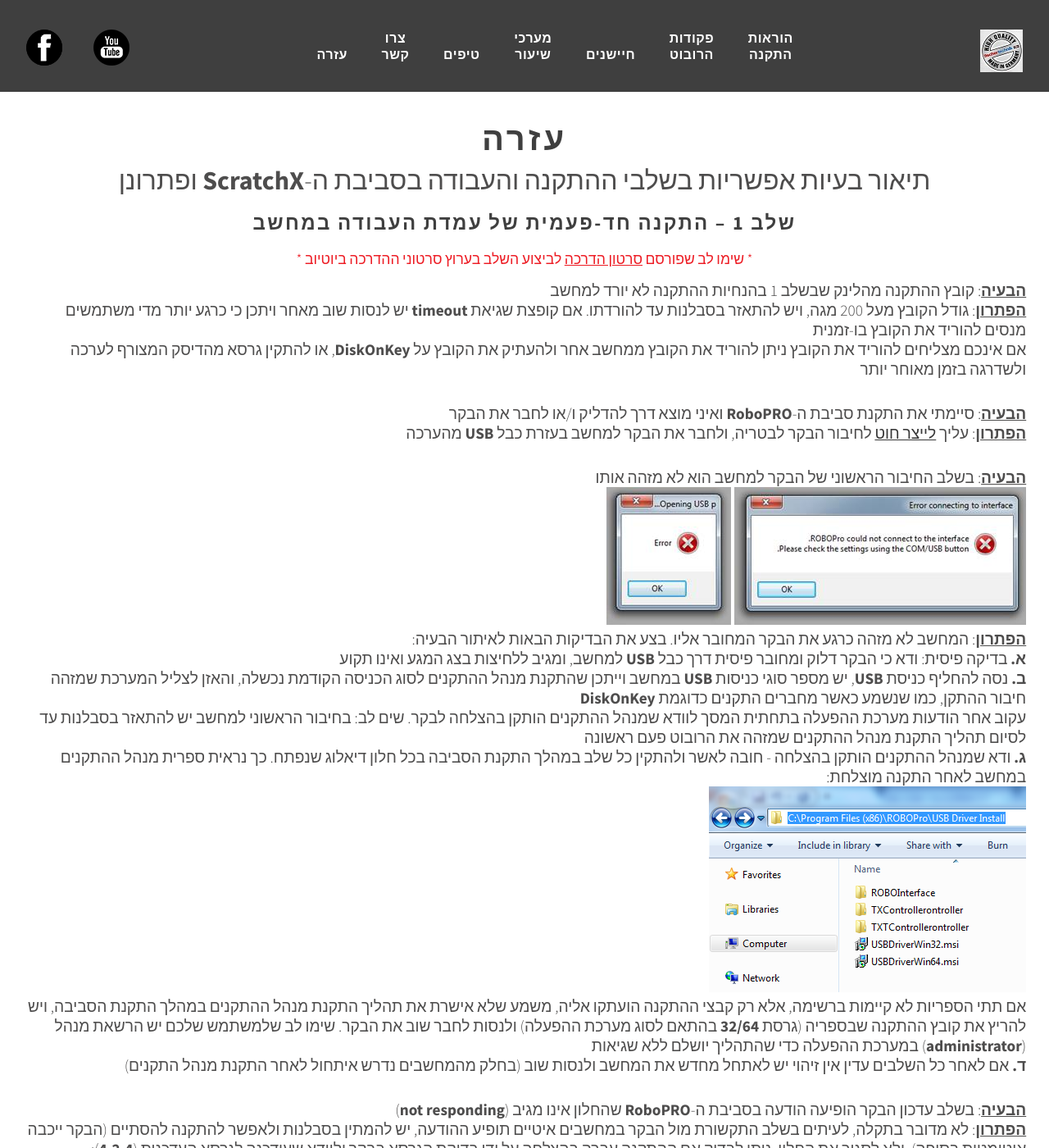
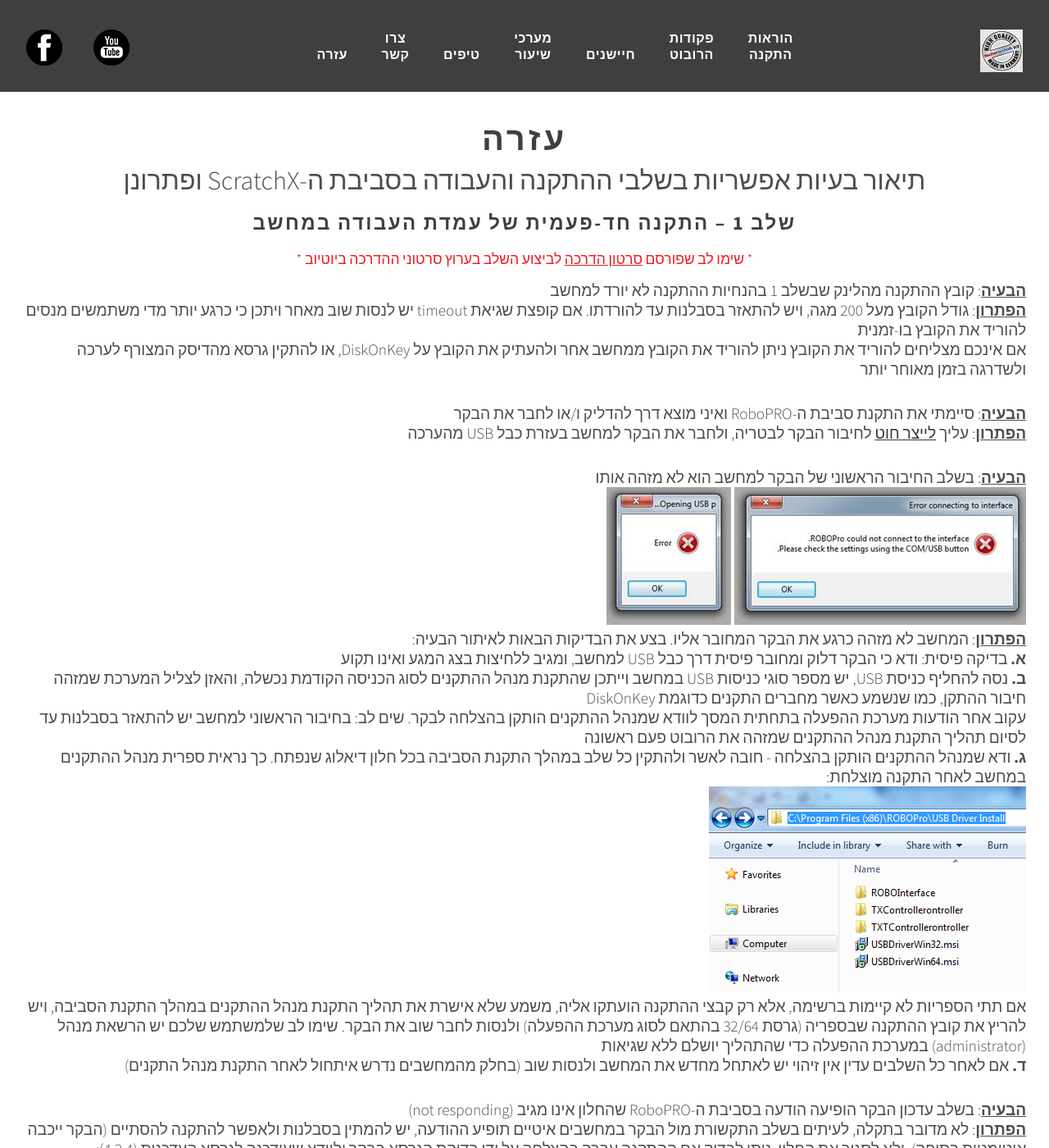
Before and after one commit to adihadas/ftscratch, a Jekyll site: the page QA.html, which Jekyll copies as it is, in a window 1280 px wide and 1400 px high. Shown: the whole window at 82% size. Built offline with Jekyll 4.4.1, drawn with Linux system fonts in a browser that asks for light colours; some of the changed text lies outside the part shown.

Commit message:
Phrasing upd

```diff
--- a/QA.html
+++ b/QA.html
@@ -43,7 +43,7 @@
 	<div id="featured" class="container">
 		<div class="major">
 			<h2 id="main">עזרה</h2>
-			<span class="byline">תיאור בעיות אפשריות בשלבי ההתקנה והעבודה בסביבת ה-<b>ScratchX</b> ופתרונן</span>
+			<span class="byline">תיאור בעיות אפשריות בשלבי ההתקנה והעבודה בסביבת ה-ScratchX ופתרונן</span>
 		</div>
 	</div>
 
@@ -54,28 +54,28 @@
 			</div>
 			<div class="problem">
 				 <b><u><b>הבעיה</b></u></b>: קובץ ההתקנה מהלינק שבשלב 1 בהנחיות ההתקנה לא יורד למחשב<br>
-				<b><u><b>הפתרון</b></u></b>: גודל הקובץ מעל 200 מגה, ויש להתאזר בסבלנות עד להורדתו. אם קופצת שגיאת <b>timeout</b> יש לנסות שוב מאחר ויתכן כי כרגע יותר מדי משתמשים מנסים להוריד את הקובץ בו-זמנית<br>
-				אם אינכם מצליחים להוריד את הקובץ ניתן להוריד את הקובץ ממחשב אחר ולהעתיק את הקובץ על <b>DiskOnKey</b>, או להתקין גרסא מהדיסק המצורף לערכה ולשדרגה בזמן מאוחר יותר
+				<b><u><b>הפתרון</b></u></b>: גודל הקובץ מעל 200 מגה, ויש להתאזר בסבלנות עד להורדתו. אם קופצת שגיאת timeout יש לנסות שוב מאחר ויתכן כי כרגע יותר מדי משתמשים מנסים להוריד את הקובץ בו-זמנית<br>
+				אם אינכם מצליחים להוריד את הקובץ ניתן להוריד את הקובץ ממחשב אחר ולהעתיק את הקובץ על DiskOnKey, או להתקין גרסא מהדיסק המצורף לערכה ולשדרגה בזמן מאוחר יותר
 			</div>
 			<div class="problem">
-				 <b><u><b>הבעיה</b></u></b>: סיימתי את התקנת סביבת ה-<b>RoboPRO</b> ואיני מוצא דרך להדליק ו/או לחבר את הבקר<br>
-				<b><u><b>הפתרון</b></u></b>: עליך <a href="https://www.youtube.com/watch?v=Ts94WvaQhPQ" target="_blank">לייצר חוט</a> לחיבור הבקר לבטריה, ולחבר את הבקר למחשב בעזרת כבל <b>USB</b> מהערכה
+				 <b><u><b>הבעיה</b></u></b>: סיימתי את התקנת סביבת ה-RoboPRO ואיני מוצא דרך להדליק ו/או לחבר את הבקר<br>
+				<b><u><b>הפתרון</b></u></b>: עליך <a href="https://www.youtube.com/watch?v=Ts94WvaQhPQ" target="_blank">לייצר חוט</a> לחיבור הבקר לבטריה, ולחבר את הבקר למחשב בעזרת כבל USB מהערכה
 			</div>
 			<div id="recognise_usb"  class="problem">
 				 <b><u><b>הבעיה</b></u></b>: בשלב החיבור הראשוני של הבקר למחשב הוא לא מזהה אותו<br>
 				 <img src="images/error2.jpg" /> <img src="images/error1.jpg" /><br>
 				<b><u><b>הפתרון</b></u></b>:  המחשב לא מזהה כרגע את הבקר המחובר אליו. בצע את הבדיקות הבאות לאיתור הבעיה:<br>
-				<b>א.</b> בדיקה פיסית: ודא כי הבקר דלוק ומחובר פיסית דרך כבל <b>USB</b> למחשב, ומגיב ללחיצות בצג המגע ואינו תקוע<br>
-				<b>ב.</b> נסה להחליף כניסת <b>USB</b>, יש מספר סוגי כניסות <b>USB</b> במחשב וייתכן שהתקנת מנהל ההתקנים לסוג הכניסה הקודמת נכשלה, והאזן לצליל המערכת שמזהה חיבור ההתקן, כמו שנשמע כאשר מחברים התקנים כדוגמת <b>DiskOnKey</b><br>
+				<b>א.</b> בדיקה פיסית: ודא כי הבקר דלוק ומחובר פיסית דרך כבל USB למחשב, ומגיב ללחיצות בצג המגע ואינו תקוע<br>
+				<b>ב.</b> נסה להחליף כניסת USB, יש מספר סוגי כניסות USB במחשב וייתכן שהתקנת מנהל ההתקנים לסוג הכניסה הקודמת נכשלה, והאזן לצליל המערכת שמזהה חיבור ההתקן, כמו שנשמע כאשר מחברים התקנים כדוגמת DiskOnKey<br>
 				עקוב אחר הודעות מערכת ההפעלה בתחתית המסך לוודא שמנהל ההתקנים הותקן בהצלחה לבקר. שים לב: בחיבור הראשוני למחשב יש להתאזר בסבלנות עד לסיום תהליך התקנת מנהל ההתקנים שמזהה את הרובוט פעם ראשונה<br>
 				<b>ג.</b> ודא שמנהל ההתקנים הותקן בהצלחה - חובה לאשר ולהתקין כל שלב במהלך התקנת הסביבה בכל חלון דיאלוג שנפתח. כך נראית ספרית מנהל ההתקנים במחשב לאחר התקנה מוצלחת:<br>
 				<img src="images/drivers_lib.png" /><br>
-				אם תתי הספריות לא קיימות ברשימה, אלא רק קבצי ההתקנה הועתקו אליה, משמע שלא אישרת את תהליך התקנת מנהל ההתקנים במהלך התקנת הסביבה, ויש להריץ את קובץ ההתקנה שבספריה (גרסת <b>32/64</b> בהתאם לסוג מערכת ההפעלה) ולנסות לחבר שוב את הבקר. שימו לב שלמשתמש שלכם יש הרשאת מנהל (<b>administrator</b>) במערכת ההפעלה כדי שהתהליך יושלם ללא שגיאות<br>
+				אם תתי הספריות לא קיימות ברשימה, אלא רק קבצי ההתקנה הועתקו אליה, משמע שלא אישרת את תהליך התקנת מנהל ההתקנים במהלך התקנת הסביבה, ויש להריץ את קובץ ההתקנה שבספריה (גרסת 32/64 בהתאם לסוג מערכת ההפעלה) ולנסות לחבר שוב את הבקר. שימו לב שלמשתמש שלכם יש הרשאת מנהל (administrator) במערכת ההפעלה כדי שהתהליך יושלם ללא שגיאות<br>
 				<b>ד.</b> אם לאחר כל השלבים עדין אין זיהוי יש לאתחל מחדש את המחשב ולנסות שוב (בחלק מהמחשבים נדרש איתחול לאחר התקנת מנהל התקנים)
 			</div>
 			<div class="problem">
-				 <b><u><b>הבעיה</b></u></b>: בשלב עדכון הבקר הופיעה הודעה בסביבת ה-<b>RoboPRO</b> שהחלון אינו מגיב (<b>not responding</b>)<br>
-				 <b><u><b>הפתרון</b></u></b>:  לא מדובר בתקלה, לעיתים בשלב התקשורת מול הבקר במחשבים איטיים תופיע ההודעה, יש להמתין בסבלנות ולאפשר להתקנה להסתיים (הבקר ייכבה אוטומטית בסופה), ולא לסגור את החלון. ניתן לבדוק אם ההתקנה עברה בהצלחה על ידי בדיקת הגרסא בבקר ולוודא שעודכנה לגרסא העדכנית (<b>4.2.4</b>):<br>
+				 <b><u><b>הבעיה</b></u></b>: בשלב עדכון הבקר הופיעה הודעה בסביבת ה-RoboPRO שהחלון אינו מגיב (not responding)<br>
+				 <b><u><b>הפתרון</b></u></b>:  לא מדובר בתקלה, לעיתים בשלב התקשורת מול הבקר במחשבים איטיים תופיע ההודעה, יש להמתין בסבלנות ולאפשר להתקנה להסתיים (הבקר ייכבה אוטומטית בסופה), ולא לסגור את החלון. ניתן לבדוק אם ההתקנה עברה בהצלחה על ידי בדיקת הגרסא בבקר ולוודא שעודכנה לגרסא העדכנית (4.2.4):<br>
 				 <img src="images/version3.gif" /> <img src="images/version2.gif" /> <img src="images/version1.gif" /><br>
 			</div>
 		</div>
@@ -85,49 +85,49 @@
 <div id="portfolio-wrapper">
 	<div id="portfolio" class="container">
 		 <div class="title">
-		 	  <h2 id="step2">שלב 2 – הדלקת וחיבור בקר ה-<b>TXT</b> למחשב</h2>
+		 	  <h2 id="step2">שלב 2 – הדלקת וחיבור בקר ה-TXT למחשב</h2>
 		</div>
 		<div class="problem">
 			<b><u><b>הבעיה</b></u></b>: הבקר אינו נדלק<br>
 			<b><u><b>הפתרון</b></u></b>: עקוב אחר השלבים הבאים לפתרון הבעיה, בדוק אם הבקר נדלק לאחר כל שלב בבדיקה:<br>
-			<b>א.</b> ודא שלחצת לחיצה ארוכה של כ-<b>3</b> שניות על כפתור ה: <b>ON/OFF</b> לשם הדלקת הבקר<br>
+			<b>א.</b> ודא שלחצת לחיצה ארוכה של כ-3 שניות על כפתור ה: ON/OFF לשם הדלקת הבקר<br>
 			<b>ב.</b> ודא שהבקר מחובר היטב לבטריה באמצעות החוט, יתכן שמגע רופף גרם ליציאת מחבר מאחת הכניסות. החיבור עלול להיות רופף אם אחד המחברים קיבל מכה ו"נסגר", ניתן להרחיב את המחבר באמצעות נעיצת המברג במרכזו<br>
 			<b>ג.</b> ודא שכניסת ה: + בבקר מחוברת לכניסת ה: + בבטריה, וכך גם כניסות ה: - <br>
 			<b>ד.</b> נסה להשתמש בחוט חליפי כדי לודא שלא מדובר בבעיה פיסית בחוט<br>
 			<b>ה.</b> ודא שהבטריה טעונה ואינה ריקה. אם הינה טעונה נסה להשתמש בבטריה אחרת
 		</div>
 		<div class="problem">
-			 <b><u><b>הבעיה</b></u></b>: איני מצליח לחבר את הבקר למחשב עם כבל <b>USB</b><br>
+			 <b><u><b>הבעיה</b></u></b>: איני מצליח לחבר את הבקר למחשב עם כבל USB<br>
 			 <b><u><b>הפתרון</b></u></b>: עקוב אחרי הפתרון ל<a href="#recognise_usb">בעית זיהוי הבקר</a> על ידי המחשב
  		</div>
 		<div class="problem">
-			 <b><u><b>הבעיה</b></u></b>: איני מצליח לחבר את הבקר לרשת ה-<b>WiFi</b>  / <b>BlueTooth</b><br>
-			 <b><u><b>הפתרון</b></u></b>: עליך לעקוב אחר הוראות ההתקנה הנמצאות בלינקים המתאימים שבתיאור שלב <b>2</b> <a href="https://adihadas.github.io/ftscratch/#setup" target="_blank">בהוראות ההתקנה באתר</a> המלווה למורה. בסיום התהליך עליך לכבות ולהדליק את הבקר ולנסות שוב
+			 <b><u><b>הבעיה</b></u></b>: איני מצליח לחבר את הבקר לרשת ה-WiFi  / BlueTooth<br>
+			 <b><u><b>הפתרון</b></u></b>: עליך לעקוב אחר הוראות ההתקנה הנמצאות בלינקים המתאימים שבתיאור שלב 2 <a href="https://adihadas.github.io/ftscratch/#setup" target="_blank">בהוראות ההתקנה באתר</a> המלווה למורה. בסיום התהליך עליך לכבות ולהדליק את הבקר ולנסות שוב
  		</div>
 		<div class="problem">
-			 <b><u><b>הבעיה</b></u></b>: איני מצליח לראות את הבקר מהמחשב ברשימת המכשירים תומכי ה-<b>WiFi</b>  / <b>BlueTooth</b><br>
-			 <b><u><b>הפתרון</b></u></b>: ודא שהתקשורת שאתה מעוניין להתחבר בה פועלת בבקר. מאחר וניתן לכבות את תקשורת ה-<b>WiFi</b>  / <b>BlueTooth</b> בבקר בלחיצה על הכפתור המתאים בתפריט ה-<b>Network</b>, ודא שהכפתור לא נלחץ בטעות והתקשורת אכן פועלת
+			 <b><u><b>הבעיה</b></u></b>: איני מצליח לראות את הבקר מהמחשב ברשימת המכשירים תומכי ה-WiFi  / BlueTooth<br>
+			 <b><u><b>הפתרון</b></u></b>: ודא שהתקשורת שאתה מעוניין להתחבר בה פועלת בבקר. מאחר וניתן לכבות את תקשורת ה-WiFi  / BlueTooth בבקר בלחיצה על הכפתור המתאים בתפריט ה-Network, ודא שהכפתור לא נלחץ בטעות והתקשורת אכן פועלת
  		</div>
 		<div class="problem">
-			 <b><u><b>הבעיה</b></u></b>: עקבתי אחרי ההוראות ועדין איני מצליח להתחבר לרשת ה-<b>BlueTooth</b><br>
-			 <b><u><b>הפתרון</b></u></b>: ייתכן שהנך משתמש ב-<b>Dongle</b> לתקשורת <b>BlueTooth</b> שלא תומך בטווחים של הבקר – נסה להשתמש בדונגל חליפי לבדיקת התקשורת
+			 <b><u><b>הבעיה</b></u></b>: עקבתי אחרי ההוראות ועדין איני מצליח להתחבר לרשת ה-BlueTooth<br>
+			 <b><u><b>הפתרון</b></u></b>: ייתכן שהנך משתמש ב-Dongle לתקשורת BlueTooth שלא תומך בטווחים של הבקר – נסה להשתמש בדונגל חליפי לבדיקת התקשורת
  		</div>
 		<div id="recognise_BT" class="problem">
-			 <b><u><b>הבעיה</b></u></b>: הצלחתי כבר להתחבר דרך <b>BlueTooth</b> בהצלחה אבל כעת איני מצליח להתחבר<br>
+			 <b><u><b>הבעיה</b></u></b>: הצלחתי כבר להתחבר דרך BlueTooth בהצלחה אבל כעת איני מצליח להתחבר<br>
 			 <b><u><b>הפתרון</b></u></b>: יש להריץ את השלב האחרון מהוראות החיבור בכל פעם שמדליקים מחדש את הבקר:<br>
 			 <img src="images/BT_last_step.jpg" /><br>
  		</div>
 		<div class="problem">
-			 <b><u><b>הבעיה</b></u></b>: רשת ה-<b>WiFi</b> מופיעה כמה פעמים ברשימת הרשתות ואיני יודע מה לבחור<br>
-			 <b><u><b>הפתרון</b></u></b>: יש כמה מופעים לרשת במקרה שיש מספר <b>Access Points</b> לרשת – ודא שבחרת את הראשונה, ורק אם התקלה חוזרת נסה להתחבר לשאר המופעים
+			 <b><u><b>הבעיה</b></u></b>: רשת ה-WiFi מופיעה כמה פעמים ברשימת הרשתות ואיני יודע מה לבחור<br>
+			 <b><u><b>הפתרון</b></u></b>: יש כמה מופעים לרשת במקרה שיש מספר Access Points לרשת – ודא שבחרת את הראשונה, ורק אם התקלה חוזרת נסה להתחבר לשאר המופעים
  		</div>
 		<div class="problem">
-			 <b><u><b>הבעיה</b></u></b>: איני מצליח לקבל כתובת <b>IP</b> ברשת של בית הספר<br>
+			 <b><u><b>הבעיה</b></u></b>: איני מצליח לקבל כתובת IP ברשת של בית הספר<br>
 			 <b><u><b>הפתרון</b></u></b>: עקוב אחר השלבים הבאים:<br>
 			 א. אם זמן ההמתנה בשלב איתחול הרשת הוא ארוך – תהליך אימות הסיסמא מתבצע ונכשל, יש לוודא שהסיסמא הוקלדה כמו שצריך<br>
 			 ב. אם האיתחול מיידי ללא זמן המתנה הבקר לא מצא מולו בדיקת סיסמא ויש לודא שלרשת שנבחרה אכן הוגדרה סיסמא<br>
-			 ג. אם יש כמה מופעים לאותו שם רשת ברשימה - במקרה שיש מספר <b>Access Points</b> לרשת – ודא שבחרת את הראשונה, ורק אם התקלה חוזרת נסה להתחבר לשאר המופעים<br>
-			 ד. אתחל את הבקר ובדוק קבלת כתובת <b>IP</b> ברשת<br>
+			 ג. אם יש כמה מופעים לאותו שם רשת ברשימה - במקרה שיש מספר Access Points לרשת – ודא שבחרת את הראשונה, ורק אם התקלה חוזרת נסה להתחבר לשאר המופעים<br>
+			 ד. אתחל את הבקר ובדוק קבלת כתובת IP ברשת<br>
 			 <img src="images/IP3.jpg"/> <img src="images/IP2.jpg"/> <img src="images/IP1.jpg"/>
  		</div>
 	</div>
@@ -135,7 +135,7 @@
 <div id="featured-wrapper">
 	<div id="featured" class="container">
 		<div class="title">
-		 	<h2 id="step3">שלב 3 – הפעלת תוכנת הקישור <b>FTScratchTXT</b></h2>
+		 	<h2 id="step3">שלב 3 – הפעלת תוכנת הקישור FTScratchTXT</h2>
 			 <span class="byline" style="color: rgb(237, 28, 36)">* שימו לב שהורדתם והפעלתם את <a href="https://adihadas.github.io/ftscratch/bin/FTScratchTXT.exe" style="color: rgb(237, 28, 36)">התוכנה בגרסתה האחרונה</a> *</span>
 		</div>
 		<div class="problem">
@@ -145,21 +145,21 @@
 			 ב. ודא שבחרת את אפשרות התקשורת המתאימה לבקר מהרשימה הנפתחת בהרצת התכנית– יש לבחור את כפתור הרדיו שליד האפשרות המתאימה לפני הלחיצה על כפתור האישור "OK".
 		</div>
 		<div class="problem">
-		 	 <b><u><b>הבעיה</b></u></b>: התוכנה עדיין לא מתחברת לבקר בתקשורת <b>USB</b><br>
-			 <b><u><b>הפתרון</b></u></b>: עקוב אחרי <a href="#recognise_usb">הפתרון לבעית זיהוי הבקר בחיבור <b>USB</b></a><br>
+		 	 <b><u><b>הבעיה</b></u></b>: התוכנה עדיין לא מתחברת לבקר בתקשורת USB<br>
+			 <b><u><b>הפתרון</b></u></b>: עקוב אחרי <a href="#recognise_usb">הפתרון לבעית זיהוי הבקר בחיבור USB</a><br>
 		</div>
 		<div class="problem">
-		 	 <b><u><b>הבעיה</b></u></b>: התוכנה עדיין לא מתחברת לבקר בתקשורת <b>BlueTooth</b><br>
-			 <b><u><b>הפתרון</b></u></b>: ודא שהבקר מחובר לרובוט ברשימת ההתקנים וביצעת את השלב האחרון בהוראות ההתקנה אם הדלקת שוב את הבקר לאחרונה, כמפורט <a href="#recognise_BT">בפתרון לבעית זיהוי הבקר בחיבור <b>BlueTooth</b></a><br>
+		 	 <b><u><b>הבעיה</b></u></b>: התוכנה עדיין לא מתחברת לבקר בתקשורת BlueTooth<br>
+			 <b><u><b>הפתרון</b></u></b>: ודא שהבקר מחובר לרובוט ברשימת ההתקנים וביצעת את השלב האחרון בהוראות ההתקנה אם הדלקת שוב את הבקר לאחרונה, כמפורט <a href="#recognise_BT">בפתרון לבעית זיהוי הבקר בחיבור BlueTooth</a><br>
 		</div>
 		<div class="problem">
-		 	 <b><u><b>הבעיה</b></u></b>: התוכנה עדיין לא מתחברת לבקר בתקשורת <b>WiFi</b><br>
+		 	 <b><u><b>הבעיה</b></u></b>: התוכנה עדיין לא מתחברת לבקר בתקשורת WiFi<br>
 			 <b><u><b>הפתרון</b></u></b>: עקוב אחר הצעדים הבאים לפתרון הבעיה:<br>
-			 א. ודא שתקשורת ה-<b>WiFi</b> פועלת בבקר והבקר התחבר בהצלחה לרשת הבית ספרית וקיבל כתובת <b>IP</b><br>
+			 א. ודא שתקשורת ה-<b>WiFi</b> פועלת בבקר והבקר התחבר בהצלחה לרשת הבית ספרית וקיבל כתובת IP<br>
 			 <img src="images/IP3.jpg"/> <img src="images/IP2.jpg"/> <img src="images/IP1.jpg"/><br>
-			 ב. ודא שבחרת את האפשרות האחרונה ברשימה של חיבור דרך ה-<b>WiFi</b> ישירות לכתובת ה-<b>IP</b> של הבקר ברשת הבית ספרית, וכתובת ה-IP של הבקר הוזנה במדויק לשדה הכתובת שבאפשרות<br>
+			 ב. ודא שבחרת את האפשרות האחרונה ברשימה של חיבור דרך ה-WiFi ישירות לכתובת ה-IP של הבקר ברשת הבית ספרית, וכתובת ה-IP של הבקר הוזנה במדויק לשדה הכתובת שבאפשרות<br>
 			 <img src="images/ftscratchtxt_ip.png" /><br>
-			 ג. כבה והדלק את הבקר והמתן מעט עד שיתחבר לרשת ה-<b>WiFi</b> בהצלחה ויקבל כתובת <b>IP</b>, וסגור ופתח מחדש את תכנית הקישור.<br>
+			 ג. כבה והדלק את הבקר והמתן מעט עד שיתחבר לרשת ה-WiFi בהצלחה ויקבל כתובת IP, וסגור ופתח מחדש את תכנית הקישור.<br>
 		</div>
 	</div>
 </div>
@@ -167,15 +167,15 @@
 <div id="portfolio-wrapper">
 	<div id="portfolio" class="container">
 		 <div class="title">
-		 	  <h2 id="step4">שלב 4 – גלישה אל ההרחבה ב-<b>SCRACHX</b> ותכנות הרובוט</h2>
+		 	  <h2 id="step4">שלב 4 – גלישה אל ההרחבה ב-SCRACHX ותכנות הרובוט</h2>
 		</div>
 	<div class="problem">
 			 <b><u><b>הבעיה</b></u></b>: האתר לא זמין ולא עולה<br>
-			 <b><u><b>הפתרון</b></u></b>: יש לודא חיבור תקין לאינטרנט, ושנכנסתם לקישור המתאים לאתר כמפורט בשלב <b>4</b> <a href="https://adihadas.github.io/ftscratch/#setup" target="_blank">בהוראות ההתקנה</a>. כמו כן יש לקחת בחשבון שלעיתים בימי א' האתר יורד לשם ביצוע עבודות תחזוקה וגיבוי לזמן לא ידוע מראש<br>
+			 <b><u><b>הפתרון</b></u></b>: יש לודא חיבור תקין לאינטרנט, ושנכנסתם לקישור המתאים לאתר כמפורט בשלב 4 <a href="https://adihadas.github.io/ftscratch/#setup" target="_blank">בהוראות ההתקנה</a>. כמו כן יש לקחת בחשבון שלעיתים בימי א' האתר יורד לשם ביצוע עבודות תחזוקה וגיבוי לזמן לא ידוע מראש<br>
 	</div>
 	<div class="problem">
 			 <b><u><b>הבעיה</b></u></b>: קבוצת "לבנים נוספות" בסביבה ריקה ולא רואים את פקודות הרובוט<br>
-			 <b><u><b>הפתרון</b></u></b>: הסביבה לא מצליחה לייבא את הפקודות מהאתר המלווה למורה. יש לוודא שהחיבור לאינטרנט תקין, ושנכנסתם לקישור המתאים לאתר כמפורט בשלב <b>4</b> <a href="https://adihadas.github.io/ftscratch/#setup" target="_blank">בהוראות ההתקנה</a><br>
+			 <b><u><b>הפתרון</b></u></b>: הסביבה לא מצליחה לייבא את הפקודות מהאתר המלווה למורה. יש לוודא שהחיבור לאינטרנט תקין, ושנכנסתם לקישור המתאים לאתר כמפורט בשלב 4 <a href="https://adihadas.github.io/ftscratch/#setup" target="_blank">בהוראות ההתקנה</a><br>
 	</div>
 	<div class="problem">
 			 <b><u><b>הבעיה</b></u></b>: הרובוט אינו מגיב לפקודות ונורת החיווי מעל פקודות הרובוט הינה אדומה<br>
@@ -201,11 +201,11 @@
 			 <h2 id="contactus">המלצות לסיכום</h2>
 		</div>
 		<span class="byline"><div class="problem" align="center">1. אם עדין יש בעית חיבור מומלץ לבצע איתחול למחשב ולבצע חיבור מחדש ולהקפיד על סדר הפעולות: <br>
-		הדלקת בקר -> חיבור באמצעות כבל <b>USB</b> -> הפעלת תוכנת הקישור והתחברות -> כניסה לסביבת ה-<b>ScratchX</b><br>
+		הדלקת בקר -> חיבור באמצעות כבל USB -> הפעלת תוכנת הקישור והתחברות -> כניסה לסביבת ה-ScratchX<br>
 				2. אם קבוצה מסויימת לא מצליחה לבצע את החיבור גם לאחר שלב הטיפול בתקלות, מומלץ לא לעכב את השיעור אלא לסיים את הטיפול בתקלה לאחר השיעור<br>
 				בינתיים ניתן להעביר את הקבוצה לעמדה אחרת עליה הותקנה הסביבה או לאפשר לתלמידים להריץ את התכניות שיבנו בשיעור על רובוט של קבוצה שכנה על ידי שמירת הפרוייקט שלהם והעתקתו למחשב הקבוצה השכנה והרצתו שם<br>
   				3. אם לא התגברתם על התקלה נא <a href="mailto:adi@itec.co.il">לשלוח לנו</a> את תיאור הבעיה (רצוי לכלול תמונות מסך או של הרובוט בהתאם לסוג התקלה) ונחזור אליכם עם פתרון בהקדם<br>
-				4. למקרים דחופים ניתן לפנות אלינו ישירות למשרד  <b>03-6491202</b> או לעדי הדס <b>050-2009398</b><br><br></div>
+				4. למקרים דחופים ניתן לפנות אלינו ישירות למשרד  03-6491202 או לעדי הדס 050-2009398<br><br></div>
 				</span>
 		<div id="contactus" class="major">
 			<h2 id="contactus">צרו קשר</h2>
--- a/index.html
+++ b/index.html
@@ -45,7 +45,7 @@
 		<div id="content">
 			 <div class="title">
 			 			<h2>ברוכים הבאים מתכנתי Scratchx!</h2>
-						<span class="byline">תכנתו את בקר ה-<a href="src/TXT_he.pdf" target="_blank"><b>TXT</b><a> של פישרטקניק באמצעות <b>FTscratchTXT</b> וההרחבה של סביבת הפיתוח<b> <a href="http://scratchx.org/" target="_blank">ScratchX</a></b>, לשליטה ברובוטים של פישרטקניק<br></span>
+						<span class="byline">תכנתו את בקר ה-<a href="src/TXT_he.pdf" target="_blank"><b>TXT</b><a> של פישרטקניק באמצעות FTscratchTXT וההרחבה של סביבת הפיתוח<b> <a href="http://scratchx.org/" target="_blank">ScratchX</a></b>, לשליטה ברובוטים של פישרטקניק<br></span>
 			</div>
 		</div>
 	</div>
```
